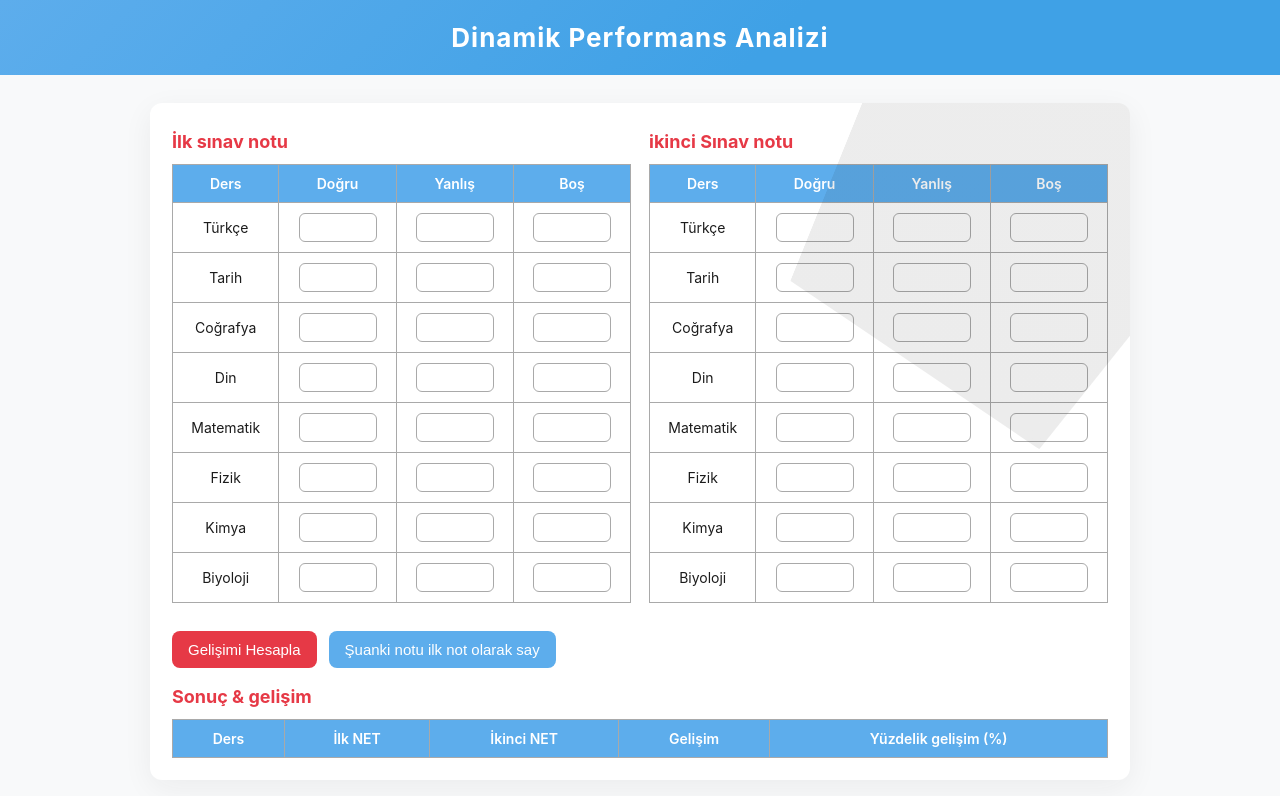
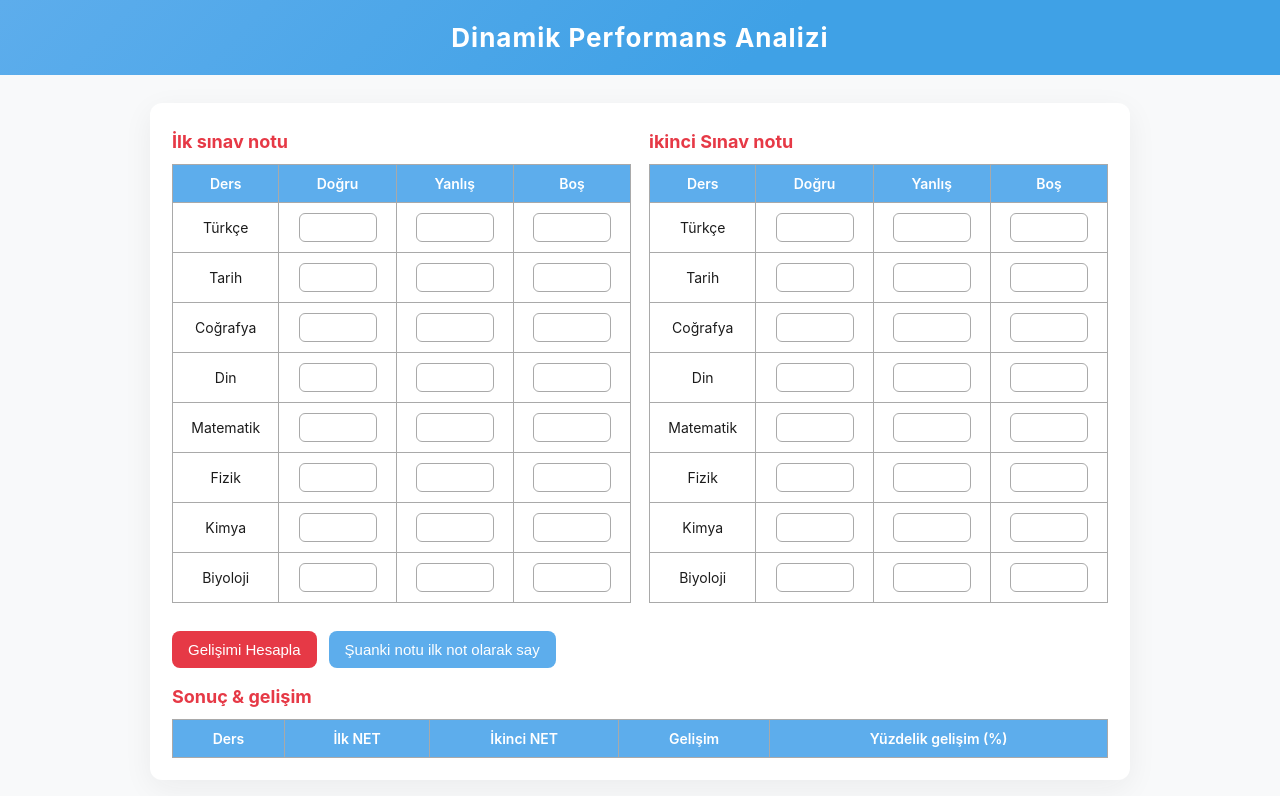
Before and after one commit to ziadkutaini-code/Dinamik-Performans-Analizi, a plain HTML site: page index.html in a window 1280 px wide. Drawn offline with Linux system fonts and the light colour scheme.

Commit message:
Update style.css

```diff
--- a/style.css
+++ b/style.css
@@ -89,18 +89,6 @@ input[type="number"] {
 
 .btn:active{transform:translateY(1px)}
 
-.geometric {
-    position: absolute;
-    right: -120px;
-    top: -90px;
-    width: 420px;
-    height: 420px;
-    background: linear-gradient(180deg,var(--black),#111);
-    transform: rotate(22deg);
-    clip-path: polygon(0 0, 100% 0, 70% 100%, 0% 85%);
-    opacity: 0.08;
-}
-
 .results-wrap{margin-top:18px}
 
 @media (max-width:860px){
```
